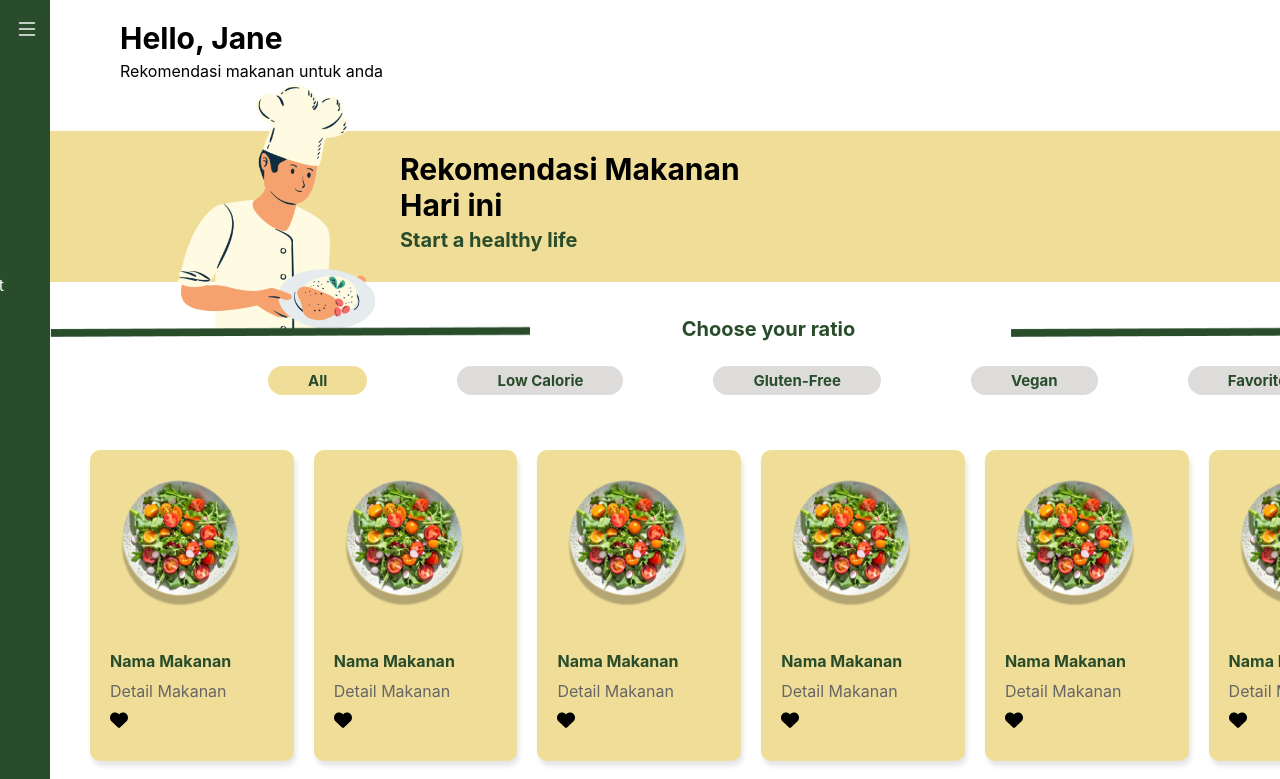
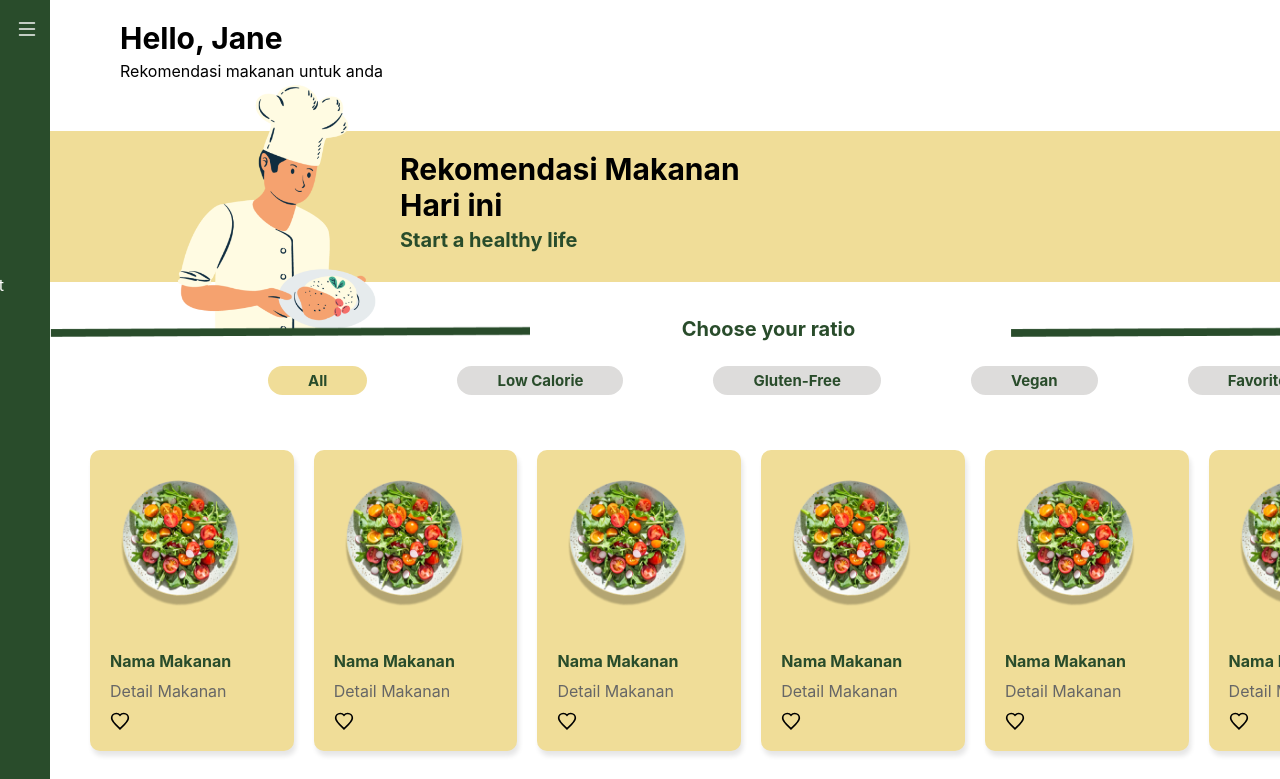
Before and after one commit to Bluewin01/wellnav-front-end, a React (Create React App) app: page /Recommendation in a window 1280 px wide. Shown: the top 779 px of the page. Built offline with nearby package versions, Linux system fonts and the light colour scheme.

Commit message:
recommendation

```diff
--- a/src/components/FoodCatalogue/FoodCatalog.css
+++ b/src/components/FoodCatalogue/FoodCatalog.css
@@ -49,6 +49,24 @@
 }
 
 .heart-icon {
+  width: 20px;
+  height: 10px;
+  margin-left: 20px;
+  margin-top: 10px;
+  cursor: pointer;
+}
+
+.heart-icon-outline {
+  fill: none;
+  stroke: black;
+  stroke-width: 2px;
+}
+
+.heart-icon-full {
+  fill: red;
+}
+
+/* .heart-icon {
   font-size: 18px;
   margin-left: 20px;
   margin-top: 10px;
@@ -58,4 +76,4 @@
 
 .heart-icon:hover {
   color: red;
-}
+} */
--- a/src/components/FoodCatalogue/FoodCatalog.js
+++ b/src/components/FoodCatalogue/FoodCatalog.js
@@ -1,32 +1,23 @@
-import React, { useState } from "react";
+import React from "react";
 import Salad from "../../Assets/Salad.png";
-import { FontAwesomeIcon } from "@fortawesome/react-fontawesome";
-import { faHeart } from "@fortawesome/free-solid-svg-icons";
+import HeartIcon from "./HeartIcon";
 import "./FoodCatalog.css";
 
 const FoodCatalog = () => {
-  const [foodItems, setFoodItems] = useState([
-    { id: 1, name: "Nama Makanan", detail: "Detail Makanan", favorite: false },
-    { id: 2, name: "Nama Makanan", detail: "Detail Makanan", favorite: false },
-    { id: 3, name: "Nama Makanan", detail: "Detail Makanan", favorite: false },
-    { id: 4, name: "Nama Makanan", detail: "Detail Makanan", favorite: false },
-    { id: 5, name: "Nama Makanan", detail: "Detail Makanan", favorite: false },
-    { id: 6, name: "Nama Makanan", detail: "Detail Makanan", favorite: false },
-    { id: 7, name: "Nama Makanan", detail: "Detail Makanan", favorite: false },
-    { id: 8, name: "Nama Makanan", detail: "Detail Makanan", favorite: false },
-    { id: 9, name: "Nama Makanan", detail: "Detail Makanan", favorite: false },
-    { id: 10, name: "Nama Makanan", detail: "Detail Makanan", favorite: false },
-    { id: 11, name: "Nama Makanan", detail: "Detail Makanan", favorite: false },
-    { id: 12, name: "Nama Makanan", detail: "Detail Makanan", favorite: false },
-  ]);
-
-  const toggleFavorite = (id) => {
-    setFoodItems(
-      foodItems.map((item) =>
-        item.id === id ? { ...item, favorite: !item.favorite } : item
-      )
-    );
-  };
+  const foodItems = [
+    { id: 1, name: "Nama Makanan", detail: "Detail Makanan" },
+    { id: 2, name: "Nama Makanan", detail: "Detail Makanan" },
+    { id: 3, name: "Nama Makanan", detail: "Detail Makanan" },
+    { id: 4, name: "Nama Makanan", detail: "Detail Makanan" },
+    { id: 5, name: "Nama Makanan", detail: "Detail Makanan" },
+    { id: 6, name: "Nama Makanan", detail: "Detail Makanan" },
+    { id: 7, name: "Nama Makanan", detail: "Detail Makanan" },
+    { id: 8, name: "Nama Makanan", detail: "Detail Makanan" },
+    { id: 9, name: "Nama Makanan", detail: "Detail Makanan" },
+    { id: 10, name: "Nama Makanan", detail: "Detail Makanan" },
+    { id: 11, name: "Nama Makanan", detail: "Detail Makanan" },
+    { id: 12, name: "Nama Makanan", detail: "Detail Makanan" },
+  ];
 
   return (
     <div className="Food-Catalog">
@@ -36,11 +27,7 @@ const FoodCatalog = () => {
             <img src={Salad} alt="Salad" className="Salad-img" />
             <p className="item-name">{item.name}</p>
             <p className="item-detail">{item.detail}</p>
-            <FontAwesomeIcon
-              icon={faHeart}
-              onClick={() => toggleFavorite(item.id)}
-              className="heart-icon"
-            />
+            <HeartIcon />
           </div>
         </div>
       ))}
--- /dev/null
+++ b/src/components/FoodCatalogue/HeartIcon.js
@@ -0,0 +1,24 @@
+import React, { useState } from "react";
+import "./FoodCatalog.css";
+
+const HeartIcon = () => {
+  const [isFavorited, setIsFavorited] = useState(false);
+
+  const toggleFavorite = () => {
+    setIsFavorited(!isFavorited);
+  };
+
+  return (
+    <div className="heart-icon" onClick={toggleFavorite}>
+      <svg
+        xmlns="http://www.w3.org/2000/svg"
+        viewBox="0 0 24 24"
+        className={isFavorited ? "heart-icon-full" : "heart-icon-outline"}
+      >
+        <path d="M12 21.35l-1.45-1.32C5.4 15.36 2 12.28 2 8.5 2 5.42 4.42 3 7.5 3c1.74 0 3.41.81 4.5 2.09C13.09 3.81 14.76 3 16.5 3 19.58 3 22 5.42 22 8.5c0 3.78-3.4 6.86-8.55 11.54L12 21.35z" />
+      </svg>
+    </div>
+  );
+};
+
+export default HeartIcon;
```
